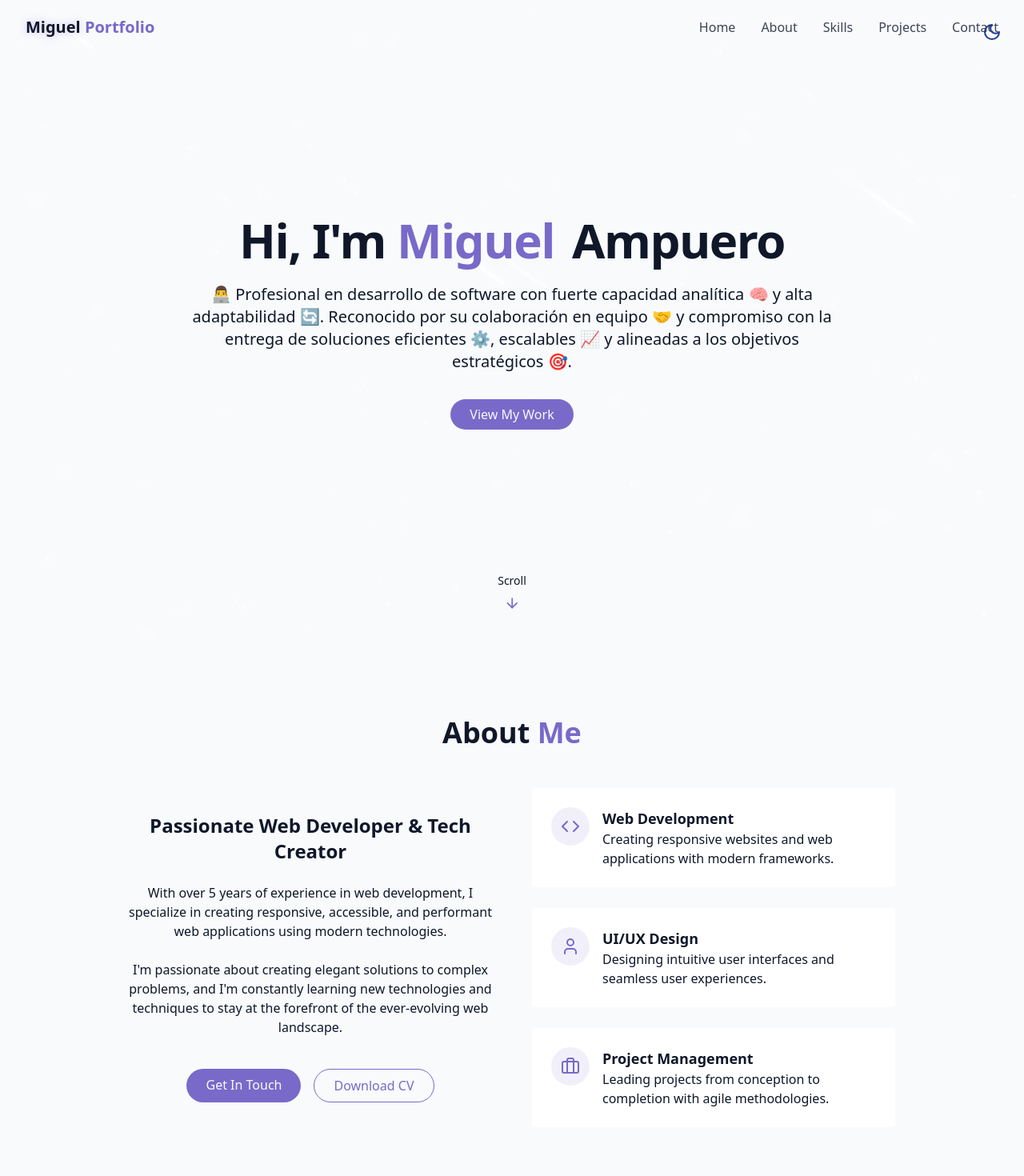
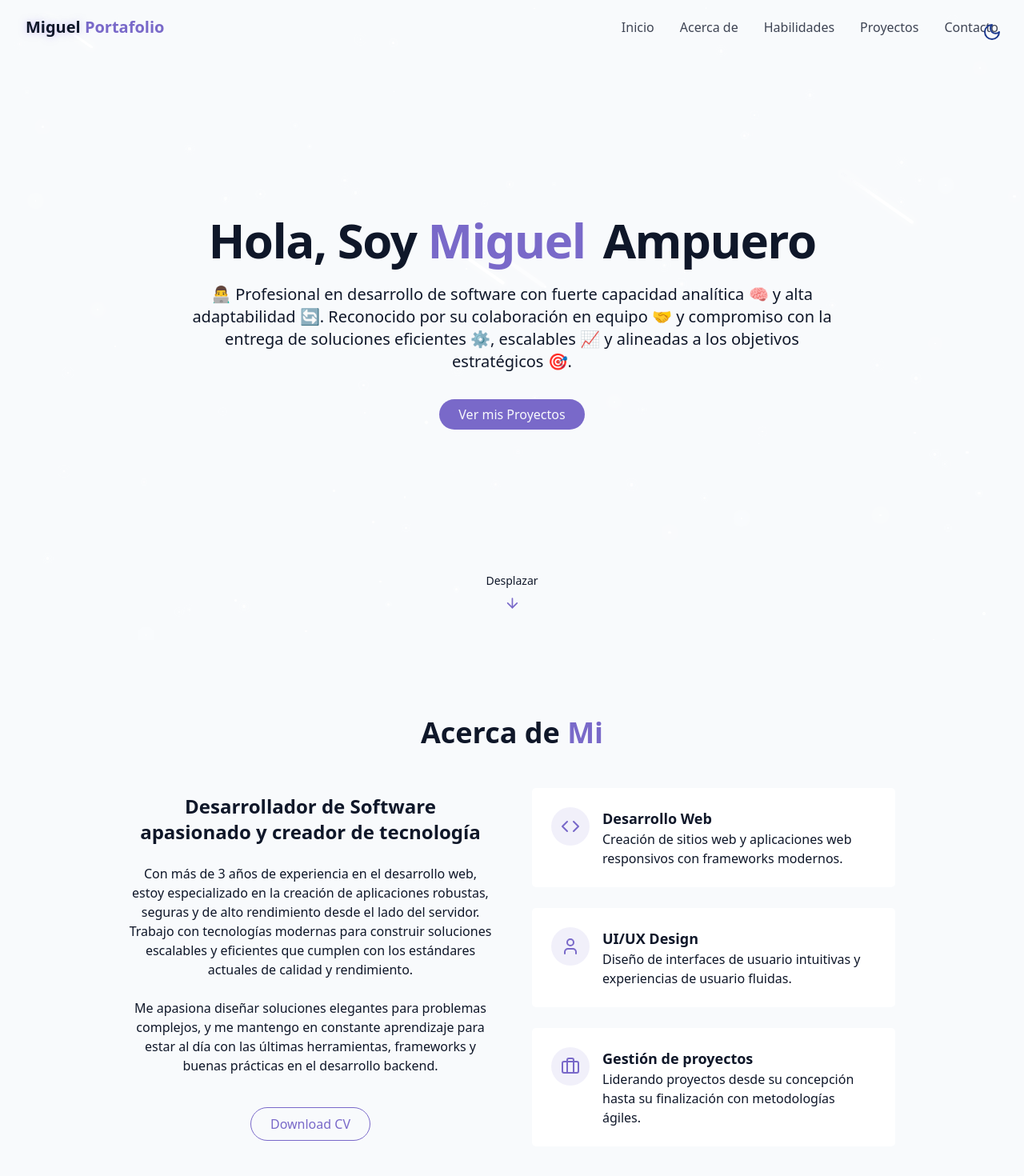
Before and after one commit to miguelampuero/portafolio_react, a React (Vite) app: page / in a window 1280 px wide. Shown: the top 1470 px of the page at 80% size. Built offline with nearby package versions, Linux system fonts and the light colour scheme.

Commit message:
update cv

```diff
--- a/src/App.jsx
+++ b/src/App.jsx
@@ -16,7 +16,7 @@ function App() {
       <HashRouter>
         <LocationLogger />
         <Routes>
-          <Route path="/" element={<Home />} />
+          <Route index element={<Home />} />
           <Route path="*" element={<NotFound />} />
         </Routes>
       </HashRouter>
--- a/src/components/AboutSection.jsx
+++ b/src/components/AboutSection.jsx
@@ -6,36 +6,31 @@ export const AboutSection = () => {
       {" "}
       <div className="container mx-auto max-w-5xl">
         <h2 className="text-3xl md:text-4xl font-bold mb-12 text-center">
-          About <span className="text-primary"> Me</span>
+          Acerca de <span className="text-primary">Mi</span>
         </h2>
 
         <div className="grid grid-cols-1 md:grid-cols-2 gap-12 items-center">
           <div className="space-y-6">
             <h3 className="text-2xl font-semibold">
-              Passionate Web Developer & Tech Creator
+              Desarrollador de Software apasionado y creador de tecnología
             </h3>
 
             <p className="text-muted-foreground">
-              With over 5 years of experience in web development, I specialize
-              in creating responsive, accessible, and performant web
-              applications using modern technologies.
+            Con más de 3 años de experiencia en el desarrollo web, estoy especializado en la creación de aplicaciones robustas, seguras y de alto rendimiento desde el lado del servidor. Trabajo con tecnologías modernas para construir soluciones escalables y eficientes que cumplen con los estándares actuales de calidad y rendimiento.
             </p>
 
             <p className="text-muted-foreground">
-              I'm passionate about creating elegant solutions to complex
-              problems, and I'm constantly learning new technologies and
-              techniques to stay at the forefront of the ever-evolving web
-              landscape.
+            Me apasiona diseñar soluciones elegantes para problemas complejos, y me mantengo en constante aprendizaje para estar al día con las últimas herramientas, frameworks y buenas prácticas en el desarrollo backend.
             </p>
 
             <div className="flex flex-col sm:flex-row gap-4 pt-4 justify-center">
-              <a href="#contact" className="cosmic-button">
+              {/* <a href="#contact" className="cosmic-button">
                 {" "}
                 Get In Touch
-              </a>
+              </a> */}
 
               <a
-                href=""
+                href="https://drive.google.com/file/d/1x5jhbedQjGQE7FdP3eXQ2_XkcQgmB7-d/view?usp=sharing"
                 className="px-6 py-2 rounded-full border border-primary text-primary hover:bg-primary/10 transition-colors duration-300"
               >
                 Download CV
@@ -50,10 +45,9 @@ export const AboutSection = () => {
                   <Code className="h-6 w-6 text-primary" />
                 </div>
                 <div className="text-left">
-                  <h4 className="font-semibold text-lg"> Web Development</h4>
+                  <h4 className="font-semibold text-lg">Desarrollo Web</h4>
                   <p className="text-muted-foreground">
-                    Creating responsive websites and web applications with
-                    modern frameworks.
+Creación de sitios web y aplicaciones web responsivos con frameworks modernos.
                   </p>
                 </div>
               </div>
@@ -66,8 +60,7 @@ export const AboutSection = () => {
                 <div className="text-left">
                   <h4 className="font-semibold text-lg">UI/UX Design</h4>
                   <p className="text-muted-foreground">
-                    Designing intuitive user interfaces and seamless user
-                    experiences.
+Diseño de interfaces de usuario intuitivas y experiencias de usuario fluidas.
                   </p>
                 </div>
               </div>
@@ -79,10 +72,9 @@ export const AboutSection = () => {
                 </div>
 
                 <div className="text-left">
-                  <h4 className="font-semibold text-lg">Project Management</h4>
+                  <h4 className="font-semibold text-lg">Gestión de proyectos</h4>
                   <p className="text-muted-foreground">
-                    Leading projects from conception to completion with agile
-                    methodologies.
+Liderando proyectos desde su concepción hasta su finalización con metodologías ágiles.
                   </p>
                 </div>
               </div>
--- a/src/components/ContactSection.jsx
+++ b/src/components/ContactSection.jsx
@@ -1,12 +1,10 @@
 import {
-  Instagram,
+  Github,
   Linkedin,
   Mail,
   MapPin,
   Phone,
   Send,
-  Twitch,
-  Twitter,
 } from "lucide-react";
 import { cn } from "@/lib/utils";
 import { useToast } from "@/hooks/use-toast";
@@ -24,7 +22,7 @@ export const ContactSection = () => {
     setTimeout(() => {
       toast({
         title: "Message sent!",
-        description: "Thank you for your message. I'll get back to you soon.",
+        description: "TGracias por tu mensaje. Te responderé pronto.",
       });
       setIsSubmitting(false);
     }, 1500);
@@ -33,12 +31,11 @@ export const ContactSection = () => {
     <section id="contact" className="py-24 px-4 relative bg-secondary/30">
       <div className="container mx-auto max-w-5xl">
         <h2 className="text-3xl md:text-4xl font-bold mb-4 text-center">
-          Get In <span className="text-primary"> Touch</span>
+          Ponte en <span className="text-primary"> Contacto</span>
         </h2>
 
         <p className="text-center text-muted-foreground mb-12 max-w-2xl mx-auto">
-          Have a project in mind or want to collaborate? Feel free to reach out.
-          I'm always open to discussing new opportunities.
+¿Tienes un proyecto en mente o quieres colaborar? No dudes en contactarme. Siempre estoy abierto a hablar sobre nuevas oportunidades.
         </p>
 
         <div className="grid grid-cols-1 md:grid-cols-2 gap-12">
@@ -56,10 +53,10 @@ export const ContactSection = () => {
                 <div>
                   <h4 className="font-medium"> Email</h4>
                   <a
-                    href="mailto:hello@gmail.com"
+                    href="mailto:miguel.ampueroh@gmail.com"
                     className="text-muted-foreground hover:text-primary transition-colors"
                   >
-                    hello@gmail.com
+                    miguel.ampueroh@gmail.com
                   </a>
                 </div>
               </div>
@@ -68,12 +65,12 @@ export const ContactSection = () => {
                   <Phone className="h-6 w-6 text-primary" />{" "}
                 </div>
                 <div>
-                  <h4 className="font-medium"> Phone</h4>
+                  <h4 className="font-medium"> Celular</h4>
                   <a
                     href="tel:+11234567890"
                     className="text-muted-foreground hover:text-primary transition-colors"
                   >
-                    +1 (123) 456-7890
+                    +51 981 041 162
                   </a>
                 </div>
               </div>
@@ -82,28 +79,22 @@ export const ContactSection = () => {
                   <MapPin className="h-6 w-6 text-primary" />{" "}
                 </div>
                 <div>
-                  <h4 className="font-medium"> Location</h4>
+                  <h4 className="font-medium">Ubicacion</h4>
                   <a className="text-muted-foreground hover:text-primary transition-colors">
-                    Vancouver, BC, Canada
+                    Lima, Perú
                   </a>
                 </div>
               </div>
             </div>
 
             <div className="pt-8">
-              <h4 className="font-medium mb-4"> Connect With Me</h4>
+              <h4 className="font-medium mb-4">Conéctate conmigo</h4>
               <div className="flex space-x-4 justify-center">
-                <a href="#" target="_blank">
+                <a href="https://www.linkedin.com/in/miguelangelampueroh/" target="_blank">
                   <Linkedin />
                 </a>
-                <a href="#" target="_blank">
-                  <Twitter />
-                </a>
-                <a href="#" target="_blank">
-                  <Instagram />
-                </a>
-                <a href="#" target="_blank">
-                  <Twitch />
+                <a href="https://github.com/miguelampuero?tab=repositories" target="_blank">
+                  <Github />
                 </a>
               </div>
             </div>
@@ -113,7 +104,7 @@ export const ContactSection = () => {
             className="bg-card p-8 rounded-lg shadow-xs"
             onSubmit={handleSubmit}
           >
-            <h3 className="text-2xl font-semibold mb-6"> Send a Message</h3>
+            <h3 className="text-2xl font-semibold mb-6">Envia un Mensaje</h3>
 
             <form className="space-y-6">
               <div>
@@ -122,7 +113,7 @@ export const ContactSection = () => {
                   className="block text-sm font-medium mb-2"
                 >
                   {" "}
-                  Your Name
+                  Tu nombre
                 </label>
                 <input
                   type="text"
@@ -130,7 +121,7 @@ export const ContactSection = () => {
                   name="name"
                   required
                   className="w-full px-4 py-3 rounded-md border border-input bg-background focus:outline-hidden foucs:ring-2 focus:ring-primary"
-                  placeholder="Miguel Ampuero..."
+                  placeholder="Ingresa tu nombre..."
                 />
               </div>
 
@@ -140,7 +131,7 @@ export const ContactSection = () => {
                   className="block text-sm font-medium mb-2"
                 >
                   {" "}
-                  Your Email
+                  Tu Correo
                 </label>
                 <input
                   type="email"
@@ -148,7 +139,7 @@ export const ContactSection = () => {
                   name="email"
                   required
                   className="w-full px-4 py-3 rounded-md border border-input bg-background focus:outline-hidden foucs:ring-2 focus:ring-primary"
-                  placeholder="john@gmail.com"
+                  placeholder="Ingresa tu correo..."
                 />
               </div>
 
@@ -158,14 +149,14 @@ export const ContactSection = () => {
                   className="block text-sm font-medium mb-2"
                 >
                   {" "}
-                  Your Message
+                  Tu Mensaje
                 </label>
                 <textarea
                   id="message"
                   name="message"
                   required
                   className="w-full px-4 py-3 rounded-md border border-input bg-background focus:outline-hidden foucs:ring-2 focus:ring-primary resize-none"
-                  placeholder="Hello, I'd like to talk about..."
+                  placeholder="Hola me gustaría hablar sobre..."
                 />
               </div>
 
@@ -176,7 +167,7 @@ export const ContactSection = () => {
                   "cosmic-button w-full flex items-center justify-center gap-2"
                 )}
               >
-                {isSubmitting ? "Sending..." : "Send Message"}
+                {isSubmitting ? "Sending..." : "Enviar Mensaje"}
                 <Send size={16} />
               </button>
             </form>
--- a/src/components/HeroSection.jsx
+++ b/src/components/HeroSection.jsx
@@ -9,7 +9,7 @@ export const HeroSection = () => {
       <div className="container max-w-4xl mx-auto text-center z-10">
         <div className="space-y-6">
           <h1 className="text-4xl md:text-6xl font-bold tracking-tight">
-            <span className="opacity-0 animate-fade-in"> Hi, I'm</span>
+            <span className="opacity-0 animate-fade-in"> Hola, Soy</span>
             <span className="text-primary opacity-0 animate-fade-in-delay-1">
               {" "}
               Miguel
@@ -26,14 +26,14 @@ export const HeroSection = () => {
 
           <div className="pt-4 opacity-0 animate-fade-in-delay-4">
             <a href="#projects" className="cosmic-button">
-              View My Work
+              Ver mis Proyectos
             </a>
           </div>
         </div>
       </div>
 
       <div className="absolute bottom-8 left-1/2 transform -translate-x-1/2 flex flex-col items-center animate-bounce">
-        <span className="text-sm text-muted-foreground mb-2"> Scroll </span>
+        <span className="text-sm text-muted-foreground mb-2">Desplazar</span>
         <ArrowDown className="h-5 w-5 text-primary" />
       </div>
     </section>
--- a/src/components/Navbar.jsx
+++ b/src/components/Navbar.jsx
@@ -3,11 +3,11 @@ import { Menu, X } from "lucide-react";
 import { useEffect, useState } from "react";
 
 const navItems = [
-  { name: "Home", href: "#hero" },
-  { name: "About", href: "#about" },
-  { name: "Skills", href: "#skills" },
-  { name: "Projects", href: "#projects" },
-  { name: "Contact", href: "#contact" },
+  { name: "Inicio", href: "#" },
+  { name: "Acerca de", href: "#about" },
+  { name: "Habilidades", href: "#skills" },
+  { name: "Proyectos", href: "#projects" },
+  { name: "Contacto", href: "#contact" },
 ];
 
 export const Navbar = () => {
@@ -32,11 +32,11 @@ export const Navbar = () => {
       <div className="container flex items-center justify-between">
         <a
           className="text-xl font-bold text-primary flex items-center"
-          href="#hero"
+          href="#"
         >
           <span className="relative z-10">
             <span className="text-glow text-foreground"> Miguel </span>{" "}
-            Portfolio
+            Portafolio
           </span>
         </a>
 
--- a/src/components/ProjectsSection.jsx
+++ b/src/components/ProjectsSection.jsx
@@ -38,12 +38,11 @@ export const ProjectsSection = () => {
       <div className="container mx-auto max-w-5xl">
         <h2 className="text-3xl md:text-4xl font-bold mb-4 text-center">
           {" "}
-          Featured <span className="text-primary"> Projects </span>
+          Proyectos <span className="text-primary"> Destacados</span>
         </h2>
 
         <p className="text-center text-muted-foreground mb-12 max-w-2xl mx-auto">
-          Here are some of my recent projects. Each project was carefully
-          crafted with attention to detail, performance, and user experience.
+Aquí les presento algunos de mis proyectos recientes. Cada proyecto fue elaborado con esmero, prestando atención al detalle, al rendimiento y a la experiencia del usuario.
         </p>
 
         <div className="grid grid-cols-1 md:grid-cols-2 lg:grid-cols-3 gap-8">
--- a/src/components/SkillsSection.jsx
+++ b/src/components/SkillsSection.jsx
@@ -5,10 +5,10 @@ const skills = [
   // Frontend
   { name: "HTML/CSS", level: 95, category: "frontend" },
   { name: "JavaScript", level: 90, category: "frontend" },
-  { name: "React", level: 90, category: "frontend" },
-  { name: "TypeScript", level: 85, category: "frontend" },
+  { name: "React", level: 75, category: "frontend" },
+  { name: "TypeScript", level: 70, category: "frontend" },
   { name: "Tailwind CSS", level: 90, category: "frontend" },
-  { name: "Next.js", level: 80, category: "frontend" },
+  { name: "Next.js", level: 70, category: "frontend" },
 
   // Backend
   { name: "Node.js", level: 80, category: "backend" },
```
